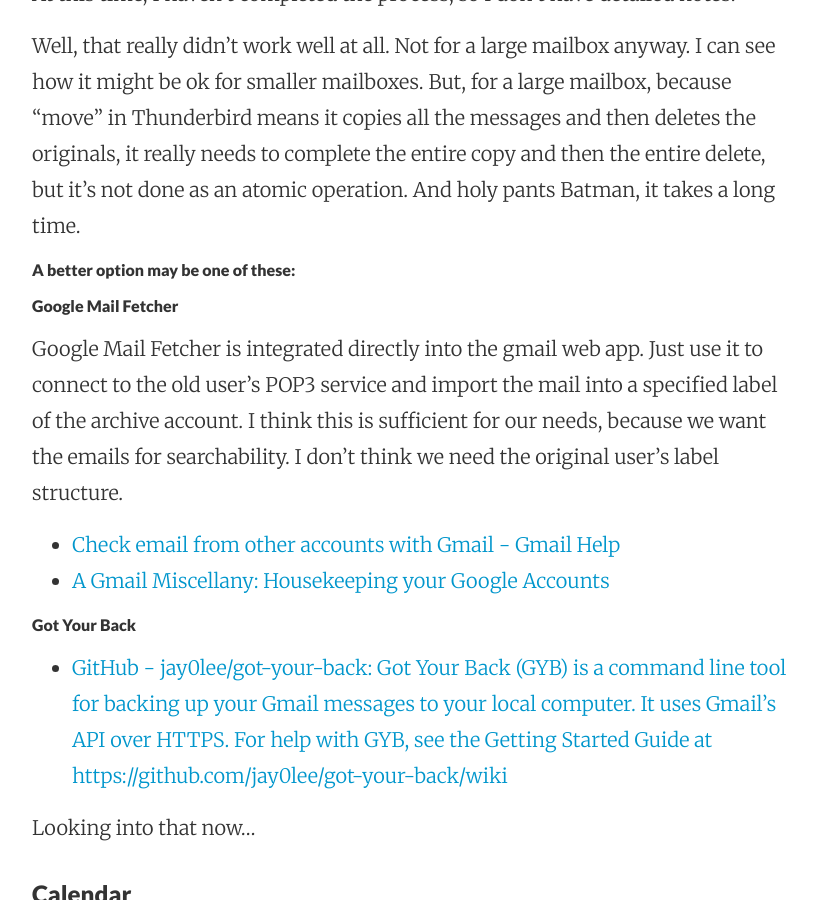
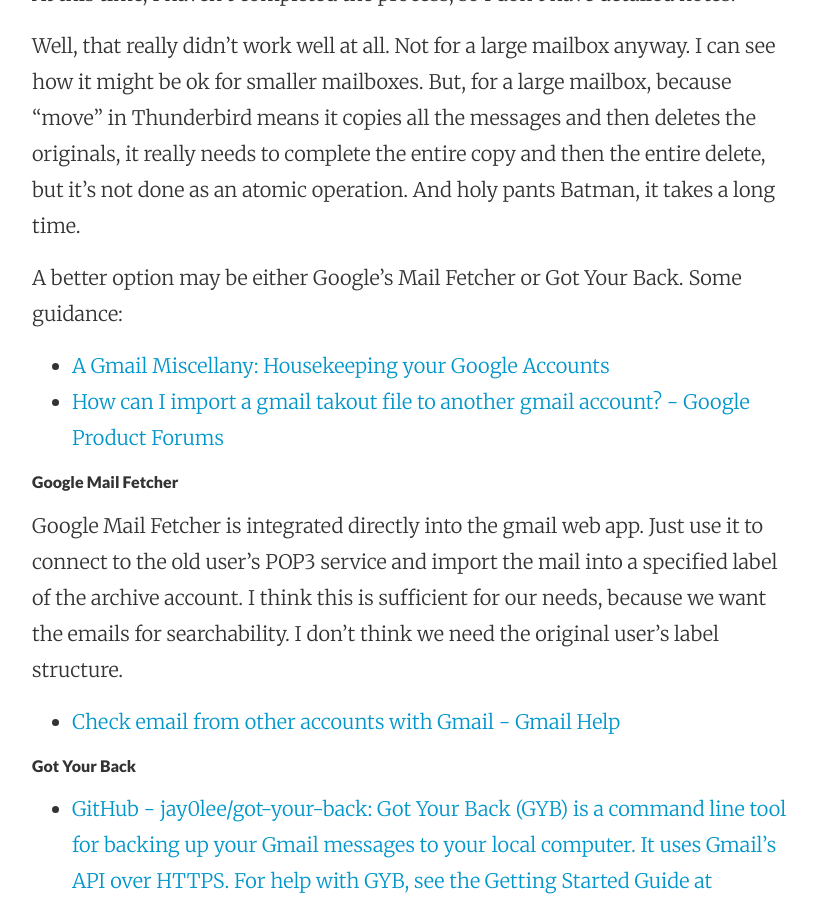
Before and after one commit to mattymaloney/mattymaloney.github.io, a Jekyll site: the page built from _posts/2016-02-29-migrating-google-apps-data.md, in a window 1280 px wide and 900 px high, scrolled down 2383 px. Shown: the whole window, without its empty margins (224-1039 px from the left). Built offline with Jekyll 4.4.1, drawn with Linux system fonts in a browser that asks for light colours.

Commit message:
Updated 2016-02-29-migrating-google-apps-data.md

```diff
--- a/_posts/2016-02-29-migrating-google-apps-data.md
+++ b/_posts/2016-02-29-migrating-google-apps-data.md
@@ -56,16 +56,19 @@
 
 Well, that really didn't work well at all. Not for a large mailbox anyway. I can see how it might be ok for smaller mailboxes. But, for a large mailbox, because "move" in Thunderbird means it copies all the messages and then deletes the originals, it really needs to complete the entire copy and then the entire delete, but it's not done as an atomic operation. And holy pants Batman, it takes a long time.
 
-#### A better option may be one of these:
+A better option may be either Google's Mail Fetcher or Got Your Back. Some guidance:
 
-##### Google Mail Fetcher
+* [A Gmail Miscellany: Housekeeping your Google Accounts](http://gmail-miscellany.blogspot.jp/2013/05/housekeeping-your-google-accounts.html)
+* [How can I import a gmail takout file to another gmail account? - Google Product Forums](https://productforums.google.com/forum/#!topic/gmail/vNBtG4zpZHc)
+
+
+#### Google Mail Fetcher
 
 Google Mail Fetcher is integrated directly into the gmail web app. Just use it to connect to the old user's POP3 service and import the mail into a specified label of the archive account. I think this is sufficient for our needs, because we want the emails for searchability. I don't think we need the original user's label structure.
 
 * [Check email from other accounts with Gmail - Gmail Help](https://support.google.com/mail/answer/21289?hl=en)
-* [A Gmail Miscellany: Housekeeping your Google Accounts](http://gmail-miscellany.blogspot.jp/2013/05/housekeeping-your-google-accounts.html)
 
-##### Got Your Back
+#### Got Your Back
 
 * [GitHub - jay0lee/got-your-back: Got Your Back (GYB) is a command line tool for backing up your Gmail messages to your local computer. It uses Gmail's API over HTTPS. For help with GYB, see the Getting Started Guide at https://github.com/jay0lee/got-your-back/wiki](https://github.com/jay0lee/got-your-back)
 
```
